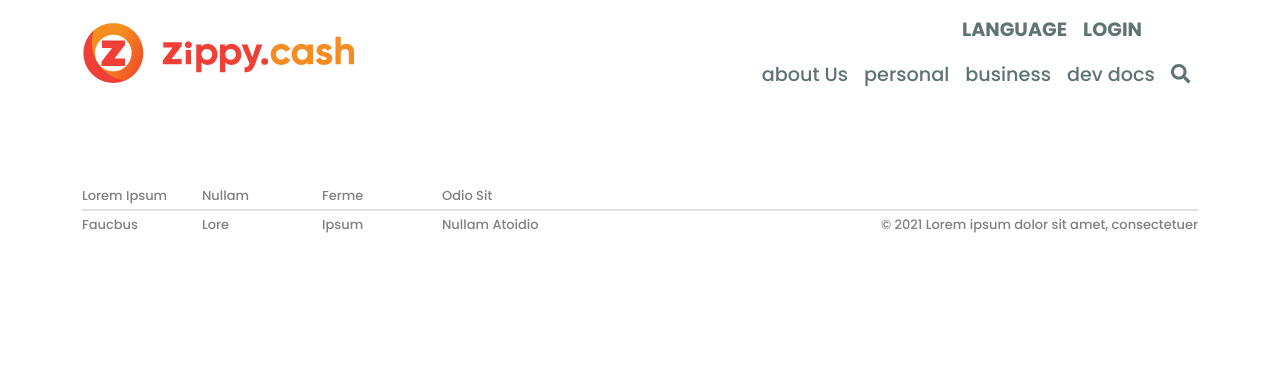
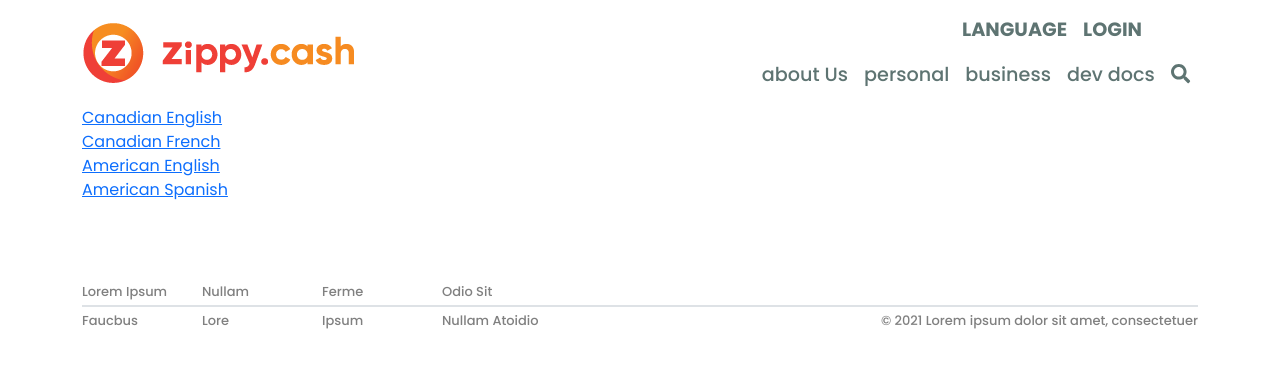
Before and after one commit to RB74/Z-Retail-Web, a React (Create React App) app: page /language in a window 1280 px wide. Shown: the top 368 px of the page. Built offline with nearby package versions, Linux system fonts and the light colour scheme.

Commit message:
adding React support for i18n with placeholder language settings page for testing

```diff
--- a/package.json
+++ b/package.json
@@ -17,8 +17,10 @@
     "@types/react-redux": "^7.1.20",
     "aos": "^2.3.4",
     "bootstrap": "^5.1.3",
+    "i18next": "^21.4.1",
     "react": "^17.0.2",
     "react-dom": "^17.0.2",
+    "react-i18next": "^11.13.0",
     "react-redux": "^7.2.6",
     "react-router-dom": "^6.0.1",
     "react-scripts": "4.0.3",
--- a/src/App.tsx
+++ b/src/App.tsx
@@ -7,6 +7,7 @@ import BusinessSignup from './BusinessSignup';
 import Footer from './Footer';
 import Header from './Header';
 import Home from './Home';
+import Language from './Language';
 import Login from './Login';
 import Personal from './Personal';
 import PersonalProfile from './PersonalProfile';
@@ -23,6 +24,7 @@ export default function App() {
         <Route path="/about" element={<About />} />
         <Route path="/business" element={<Business />} />
         <Route path="/business-signup" element={<BusinessSignup />} />
+        <Route path="/language" element={<Language />} />
         <Route path="/login" element={<Login />} />
         <Route path="/personal" element={<Personal />} />
         <Route path="/personal-profile" element={<PersonalProfile />} />
--- a/src/Header.tsx
+++ b/src/Header.tsx
@@ -1,9 +1,12 @@
 import { faSearch } from '@fortawesome/free-solid-svg-icons';
 import { FontAwesomeIcon } from '@fortawesome/react-fontawesome';
+import { useTranslation } from 'react-i18next';
 import { Link } from 'react-router-dom';
 import ZippyCash_Logo from './assets/img/general/ZippyCash_Logo.png';
 
 export default function Header() {
+  const { t } = useTranslation();
+
   return (
     <nav className="navbar navbar-expand-lg navbar-light">
       <div className="container">
@@ -17,24 +20,24 @@ export default function Header() {
         <div className="collapse navbar-collapse flex-md-column nav-uppercase" id="navbarSupportedContent">
           <ul className="navbar-nav ms-auto mb-2 mb-lg-0 me-md-5">
             <li className="nav-item">
-              <Link to="/language" className="nav-link fw-bold" aria-current="page">LANGUAGE</Link>
+              <Link to="/language" className="nav-link fw-bold" aria-current="page">{t('header.language')}</Link>
             </li>
             <li className="nav-item">
-              <Link to="/login" className="nav-link fw-bold" aria-current="page">LOGIN</Link>
+              <Link to="/login" className="nav-link fw-bold" aria-current="page">{t('header.login')}</Link>
             </li>
           </ul>
           <ul className="navbar-nav ms-auto mb-2 mb-lg-0">
             <li className="nav-item">
-              <Link to="/about" className="nav-link" aria-current="page">about Us</Link>
+              <Link to="/about" className="nav-link" aria-current="page">{t('header.about')}</Link>
             </li>
             <li className="nav-item">
-              <Link to="/personal" className="nav-link" aria-current="page">personal</Link>
+              <Link to="/personal" className="nav-link" aria-current="page">{t('header.personal')}</Link>
             </li>
             <li className="nav-item">
-              <Link to="/business" className="nav-link" aria-current="page">business</Link>
+              <Link to="/business" className="nav-link" aria-current="page">{t('header.business')}</Link>
             </li>
             <li className="nav-item">
-              <Link to="/personal-profile" className="nav-link" aria-current="page">dev docs</Link>
+              <Link to="/personal-profile" className="nav-link" aria-current="page">{t('header.personal-profile')}</Link>
             </li>
             <li className="nav-item">
               <Link to="/search" className="nav-link" aria-current="page">
--- /dev/null
+++ b/src/Language.tsx
@@ -0,0 +1,34 @@
+//
+// This is a placeholder page for testing language selection.
+//
+
+import { useTranslation } from 'react-i18next';
+
+export default function Language() {
+  const { i18n } = useTranslation();
+
+  function changeLanguage(lng: string) {
+    i18n.changeLanguage(lng);
+  }
+
+  return (
+    <div className="container">
+      <div className="row">
+        <div>
+          <div>
+            <a href="#" onClick={() => changeLanguage('en-CA')}>Canadian English</a>
+          </div>
+          <div>
+            <a href="#" onClick={() => changeLanguage('fr-CA')}>Canadian French</a>
+          </div>
+          <div>
+            <a href="#" onClick={() => changeLanguage('en-US')}>American English</a>
+          </div>
+          <div>
+            <a href="#" onClick={() => changeLanguage('es-US')}>American Spanish</a>
+          </div>
+        </div>
+      </div>
+    </div>
+  );
+}
--- /dev/null
+++ b/src/i18n/config.js
@@ -0,0 +1,27 @@
+import i18n from 'i18next';
+import { initReactI18next } from 'react-i18next';
+
+i18n.use(initReactI18next).init({
+  fallbackLng: 'en-US',
+  lng: 'en-US',
+  resources: {
+    'en-CA': {
+      translations: require('./locales/en-CA/translations.json')
+    },
+    'en-US': {
+      translations: require('./locales/en-US/translations.json')
+    },
+    'es-US': {
+      translations: require('./locales/es-US/translations.json')
+    },
+    'fr-CA': {
+      translations: require('./locales/fr-CA/translations.json')
+    },
+  },
+  ns: ['translations'],
+  defaultNS: 'translations'
+});
+
+i18n.languages = ['en-CA', 'en-US', 'es-US', 'fr-CA'];
+
+export default i18n;
--- /dev/null
+++ b/src/i18n/locales/en-CA/translations.json
@@ -0,0 +1,8 @@
+{
+  "header.language": "LANGUAGE",
+  "header.login": "LOGIN",
+  "header.about": "about Us",
+  "header.personal": "personal",
+  "header.business": "business",
+  "header.personal-profile": "dev docs"
+}
--- /dev/null
+++ b/src/i18n/locales/en-US/translations.json
@@ -0,0 +1,8 @@
+{
+  "header.language": "LANGUAGE",
+  "header.login": "LOGIN",
+  "header.about": "about Us",
+  "header.personal": "personal",
+  "header.business": "business",
+  "header.personal-profile": "dev docs"
+}
--- /dev/null
+++ b/src/i18n/locales/es-US/translations.json
@@ -0,0 +1,8 @@
+{
+  "header.language": "IDIOMA",
+  "header.login": "ACCESO",
+  "header.about": "Sobre nosotras",
+  "header.personal": "personal",
+  "header.business": "negocio",
+  "header.personal-profile": "dev docs"
+}
--- /dev/null
+++ b/src/i18n/locales/fr-CA/translations.json
@@ -0,0 +1,8 @@
+{
+  "header.language": "LANGUE",
+  "header.login": "CONNEXION",
+  "header.about": "à propos de nous",
+  "header.personal": "personnel",
+  "header.business": "Entreprise",
+  "header.personal-profile": "documents de développement"
+}
--- a/src/index.tsx
+++ b/src/index.tsx
@@ -1,5 +1,6 @@
 import React from 'react';
 import ReactDOM from 'react-dom';
+import './i18n/config';
 import './index.css';
 import App from './App';
 import { store } from './app/store';
```
Also changed, not shown: 1 other file (tests, documents, lock files or other folders).
